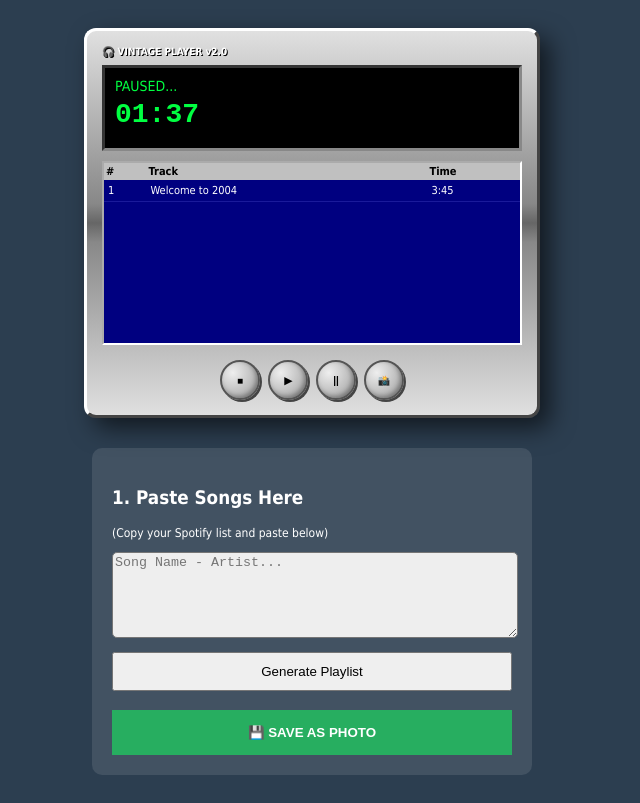
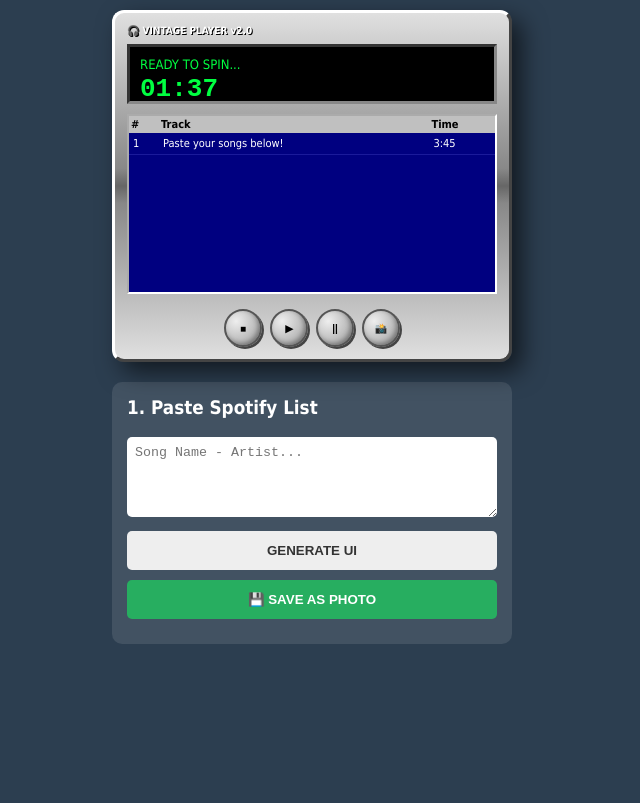
Before and after one commit to lottiedotcom/my-retro-player, a plain HTML site: page index.html in a window 1280 px wide. Shown: the whole page, without its empty margins (328-968 px from the left). Drawn offline with nearby package versions, Linux system fonts and the light colour scheme.

Commit message:
Update index.html

```diff
--- a/index.html
+++ b/index.html
@@ -16,18 +16,22 @@
         body {
             background: #2c3e50;
             font-family: 'Tahoma', 'Geneva', sans-serif;
-            display: flex; flex-direction: column; align-items: center; padding: 20px;
+            display: flex; flex-direction: column; align-items: center; padding: 10px;
+            margin: 0;
         }
 
-        /* The Main Player Shell */
+        /* Responsive Player Shell */
         #player-skin {
-            width: 420px;
+            width: 95%;
+            max-width: 400px;
             background: var(--bg-metal);
             border: 3px solid #fff;
-            border-right-color: #444; border-bottom-color: #444;
+            border-right-color: #444;
+            border-bottom-color: #444;
             border-radius: 12px;
-            padding: 15px;
+            padding: 12px;
             box-shadow: 10px 10px 25px rgba(0,0,0,0.6);
+            box-sizing: border-box;
             position: relative;
         }
 
@@ -41,10 +45,11 @@
             color: var(--lcd-green);
             margin-bottom: 10px;
             height: 60px;
+            box-sizing: border-box;
         }
 
-        #track-title { font-size: 14px; white-space: nowrap; overflow: hidden; }
-        #timer { font-size: 28px; font-family: monospace; font-weight: bold; margin-top: 5px; }
+        #track-title { font-size: 13px; white-space: nowrap; overflow: hidden; text-overflow: ellipsis; }
+        #timer { font-size: 26px; font-family: monospace; font-weight: bold; margin-top: 2px; }
 
         /* Playlist Window */
         .playlist-window {
@@ -54,28 +59,43 @@
             border: 2px inset #fff;
             color: white;
             font-size: 11px;
+            width: 100%;
+            box-sizing: border-box;
         }
 
         table { width: 100%; border-collapse: collapse; }
         th { background: #c0c0c0; color: #000; position: sticky; top: 0; text-align: left; padding: 2px; }
         td { padding: 4px; border-bottom: 1px solid #1a1a9a; cursor: default; }
-        tr:hover { background: #4444ff; }
 
-        /* Buttons */
+        /* Controls */
         .controls { display: flex; justify-content: center; gap: 8px; margin-top: 15px; }
         .btn {
-            width: 40px; height: 40px;
+            width: 38px; height: 38px;
             background: radial-gradient(circle at 30% 30%, #eee, #999);
             border-radius: 50%;
             border: 2px solid #555;
             box-shadow: 2px 2px 0 #444, inset -2px -2px 4px rgba(0,0,0,0.3);
             cursor: pointer; font-size: 10px; font-weight: bold;
+            display: flex; align-items: center; justify-content: center;
         }
         .btn:active { transform: translate(1px, 1px); box-shadow: none; }
 
-        /* Input Area (Won't show in photo) */
-        #ui-tools { margin-top: 30px; background: rgba(255,255,255,0.1); padding: 20px; border-radius: 10px; color: white; width: 400px;}
-        textarea { width: 100%; height: 80px; margin-bottom: 10px; background: #eee; border-radius: 5px; }
+        /* Input Tools Area */
+        #ui-tools {
+            margin-top: 20px;
+            background: rgba(255,255,255,0.1);
+            padding: 15px;
+            border-radius: 10px;
+            color: white;
+            width: 95%;
+            max-width: 400px;
+            box-sizing: border-box;
+        }
+        textarea { width: 100%; height: 80px; margin-bottom: 10px; border-radius: 5px; border: none; padding: 8px; box-sizing: border-box; }
+
+        .action-btn {
+            width: 100%; padding: 12px; margin-bottom: 10px; cursor: pointer; font-weight: bold; border-radius: 5px; border: none;
+        }
     </style>
 </head>
 <body>
@@ -84,7 +104,7 @@
     <div class="header">🎧 VINTAGE PLAYER v2.0</div>
 
     <div class="display-panel">
-        <div id="track-title">PAUSED...</div>
+        <div id="track-title">READY TO SPIN...</div>
         <div id="timer">01:37</div>
     </div>
 
@@ -92,7 +112,7 @@
         <table>
             <thead><tr><th>#</th><th>Track</th><th>Time</th></tr></thead>
             <tbody id="list-body">
-                <tr><td>1</td><td>Welcome to 2004</td><td>3:45</td></tr>
+                <tr><td>1</td><td>Paste your songs below!</td><td>3:45</td></tr>
             </tbody>
         </table>
     </div>
@@ -106,12 +126,10 @@
 </div>
 
 <div id="ui-tools">
-    <h3>1. Paste Songs Here</h3>
-    <p style="font-size: 12px;">(Copy your Spotify list and paste below)</p>
+    <h3 style="margin-top:0;">1. Paste Spotify List</h3>
     <textarea id="song-input" placeholder="Song Name - Artist..."></textarea>
-    <button onclick="updatePlaylist()" style="padding: 10px; width: 100%;">Generate Playlist</button>
-    <br><br>
-    <button onclick="takeSnap()" style="padding: 15px; width: 100%; background: #27ae60; color: white; border: none; font-weight: bold; cursor:pointer;">💾 SAVE AS PHOTO</button>
+    <button class="action-btn" onclick="updatePlaylist()" style="background: #eee; color: #333;">GENERATE UI</button>
+    <button class="action-btn" onclick="takeSnap()" style="background: #27ae60; color: white;">💾 SAVE AS PHOTO</button>
 </div>
 
 <script>
@@ -130,17 +148,25 @@
             tbody.innerHTML += row;
         });
 
-        if(lines.length > 0) document.getElementById('track-title').innerText = lines[0];
+        if(lines.length > 0) {
+            document.getElementById('track-title').innerText = lines[0];
+        }
     }
 
     function takeSnap() {
         const element = document.getElementById('player-skin');
-        html2canvas(element, {backgroundColor: null}).then(canvas => {
-            let link = document.createElement("a");
-            link.download = "my-retro-playlist.png";
-            link.href = canvas.toDataURL("image/png");
-            link.click();
-        });
+        // We use a slight delay to ensure mobile keyboard is closed
+        setTimeout(() => {
+            html2canvas(element, {
+                backgroundColor: "#2c3e50",
+                scale: 2 // Higher quality for social media
+            }).then(canvas => {
+                let link = document.createElement("a");
+                link.download = "retro-playlist.png";
+                link.href = canvas.toDataURL("image/png");
+                link.click();
+            });
+        }, 100);
     }
 </script>
 
```
